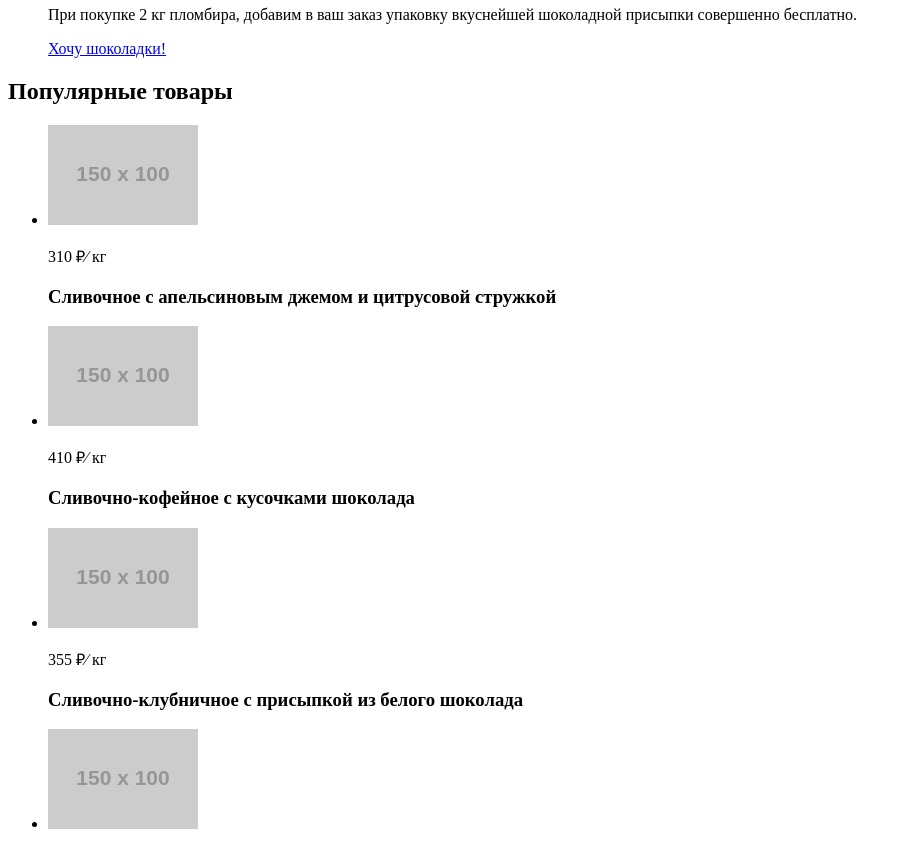
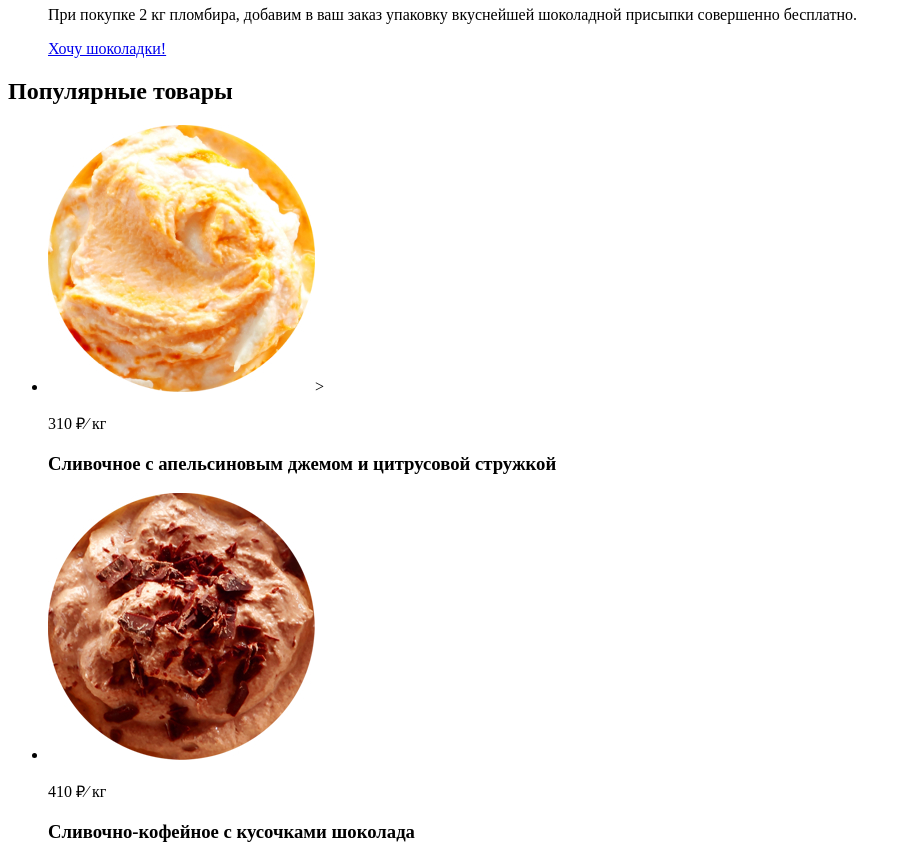
Before and after one commit to belalex26/1255819-gllacy-28, a plain HTML site: page index.html in a window 1280 px wide. Shown: the part 960-1806 px from the top of the page, without its empty margins (0-911 px from the left). Drawn offline with Linux system fonts and the light colour scheme; placeholder pictures from the web are drawn by us.

Commit message:
Графика, задание 2

```diff
--- a/index.html
+++ b/index.html
@@ -102,28 +102,28 @@
         <h2>Популярные товары</h2>
         <ul class="products__list">
           <li class="products__item">
-            <img class="products__img" src="https://via.placeholder.com/150x100" alt="">
+            <img src="img/catalog1.jpg" width="267" height="267" alt="фото товара">>
             <p class="products__item-prise">
               310 &#8381;<span>&#8260; кг</span>
             </p>
               <h3 class="products__item-title">Сливочное с апельсиновым джемом и цитрусовой стружкой</h3>
           </li>
           <li class="products__item">
-            <img class="products__img" src="https://via.placeholder.com/150x100" alt="">
+            <img src="img/catalog2.jpg" width="267" height="267" alt="фото товара">
             <p class="products__item-prise">
               410 &#8381;<span>&#8260; кг</span>
             </p>
               <h3 class="products__item-title">Сливочно-кофейное с кусочками шоколада</h3>
           </li>
           <li class="products__item">
-            <img class="products__img" src="https://via.placeholder.com/150x100" alt="">
+            <img src="img/catalog3.jpg" width="267" height="267" alt="фото товара">
             <p class="products__item-prise">
               355 &#8381;<span>&#8260; кг</span>
             </p>
               <h3 class="products__item-title">Сливочно-клубничное с присыпкой из белого шоколада</h3>
           </li>
           <li class="products__item">
-            <img class="products__img" src="https://via.placeholder.com/150x100" alt="">
+            <img src="img/catalog4.jpg" width="267" height="267" alt="фото товара">
             <p class="products__item-prise">
                415 &#8381;<span>&#8260; кг</span>
             </p>
@@ -230,4 +230,6 @@
         </p>
       </section>
     </footer>
+  </body>
+
 </html>
```
Also changed, not shown: catalog.html (+6 -1 lines), img/Raspberry.jpg (added), img/chocolate.jpg (added), img/map.png (added), img/slide1.png (added), img/slide2.png (added), img/slide3.png (added).
